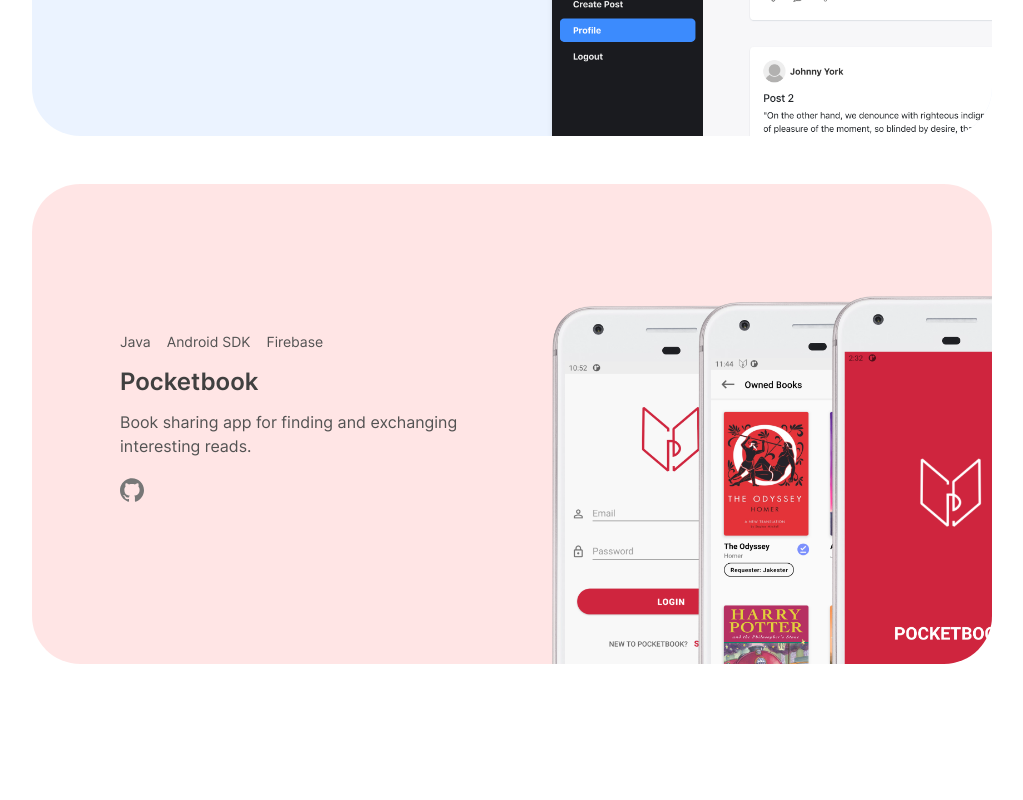
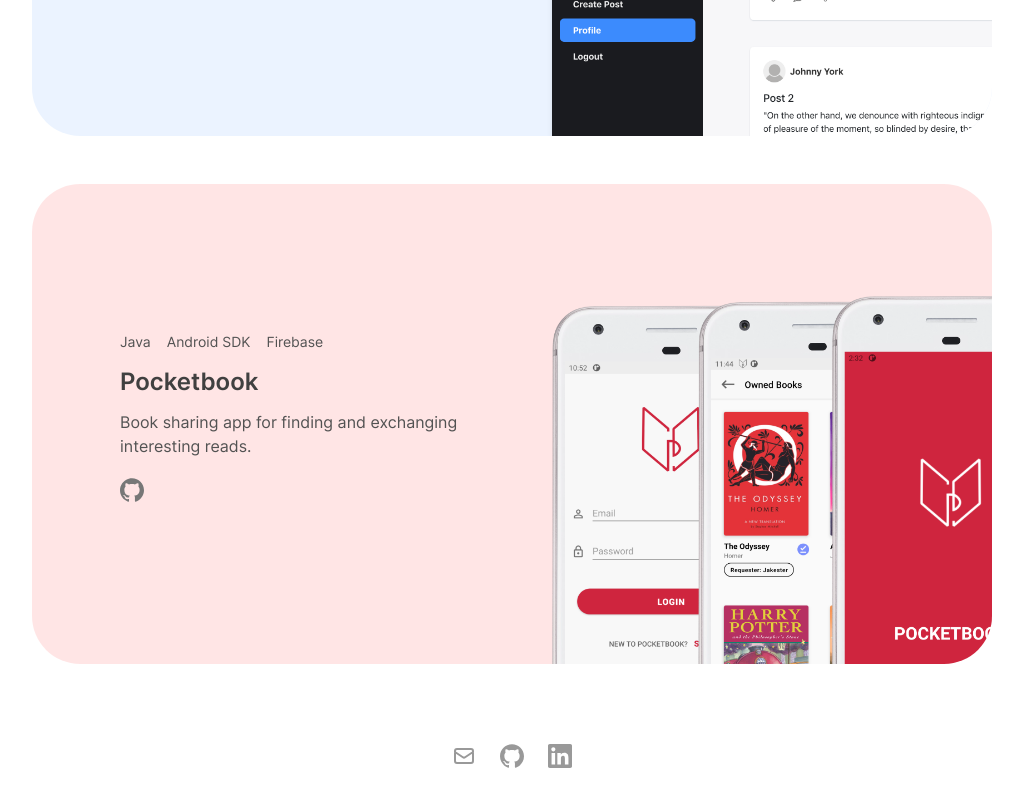
Before and after one commit to aakindel/akin, a Next.js app: page / in a window 1280 px wide. Shown: the part 1268-2068 px from the top of the page, without its empty margins (128-1151 px from the left). Before the commit the page ends 1980 px from the top, so only its background shows below. Built offline with nearby package versions, Linux system fonts and the light colour scheme.

Commit message:
feat: add footer

```diff
--- a/design_systems/mainds/components/icons/icons.module.scss
+++ b/design_systems/mainds/components/icons/icons.module.scss
@@ -1,3 +1,10 @@
+.light-gray-hover {
+  color: #999;
+}
+.light-gray-hover:hover {
+  color: #777;
+}
+
 .gray-hover {
   color: #777;
 }
--- a/pages/index.tsx
+++ b/pages/index.tsx
@@ -6,6 +6,9 @@
 import AppLink from "@/components/AppLink";
 import Container from "@/design_systems/mainds/components/Container";
 import ProjectDisplay from "@/components/ProjectDisplay";
+import HeroIcons from "@/design_systems/mainds/components/icons/heroicons";
+import SocialIcons from "@/design_systems/mainds/components/icons/social/simpleicons";
+import IconStyles from "@/design_systems/mainds/components/icons/icons.module.scss";
 import { projects } from "@/data/projects";
 
 const Home: NextPage = () => {
@@ -65,6 +68,45 @@
           {projects.map((project, index) => {
             return <ProjectDisplay key={index} project={project} />;
           })}
+          <div style={{ marginBottom: "80px" }}></div>
+        </Container>
+        <Container type="screen-md">
+          <div className={styles["footer"]}>
+            <AppLink
+              href="mailto:a.akindele01@gmail.com"
+              className={DSStyles["link-text"]}
+              style={{ height: "24px", width: "24px" }}
+              openInNewTab
+            >
+              <HeroIcons
+                className={IconStyles["light-gray-hover"]}
+                icon="mail"
+              />
+            </AppLink>
+            <AppLink
+              href="https://github.com/aakindel"
+              className={DSStyles["link-text"]}
+              style={{ height: "24px", width: "24px" }}
+              openInNewTab
+            >
+              <SocialIcons
+                className={IconStyles["light-gray-hover"]}
+                icon="github"
+              />
+            </AppLink>
+
+            <AppLink
+              href="https://www.linkedin.com/in/aakindel/"
+              className={DSStyles["link-text"]}
+              style={{ height: "24px", width: "24px" }}
+              openInNewTab
+            >
+              <SocialIcons
+                className={IconStyles["light-gray-hover"]}
+                icon="linkedin"
+              />
+            </AppLink>
+          </div>
         </Container>
       </main>
     </div>
--- a/styles/pages/Home.module.scss
+++ b/styles/pages/Home.module.scss
@@ -21,3 +21,12 @@
   gap: 24px;
   margin-bottom: 8px;
 }
+
+.footer {
+  display: flex;
+  justify-content: center;
+  align-items: center;
+  gap: 24px;
+  margin-top: 32px;
+  margin-bottom: 32px;
+}
```
